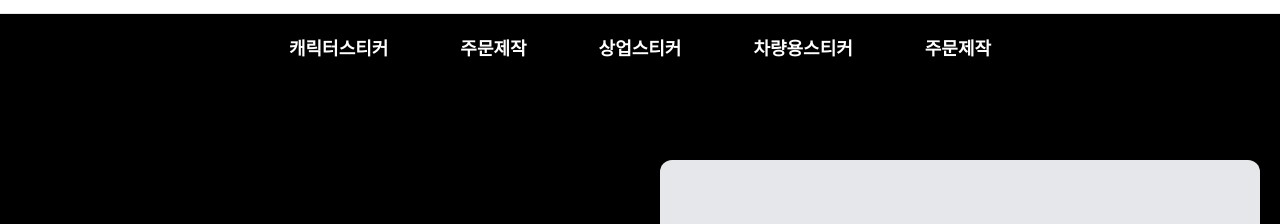
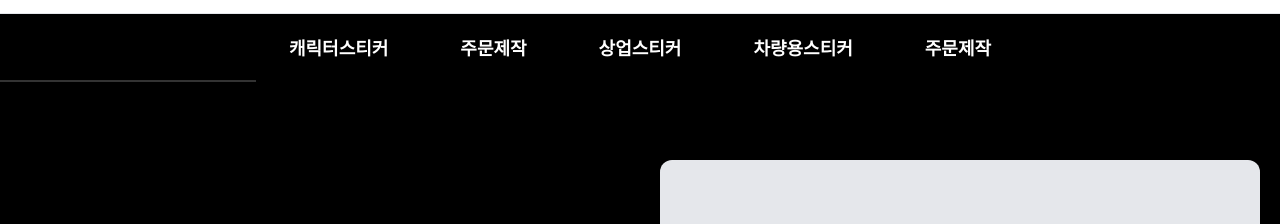
Before and after one commit to BigMov1e/mimecat-homepage, a plain HTML site: page index.html in a window 1280 px wide. Shown: the part 59-283 px from the top of the page. Drawn offline with Linux system fonts and the light colour scheme.

Commit message:
Update index.html

```diff
--- a/index.html
+++ b/index.html
@@ -63,6 +63,7 @@
           <a href="#">주문제작하러가기</a>
         </div>
       </div>
+      <div class="nav-underline"></div>
     </div>
   </nav>
 </header>
```
